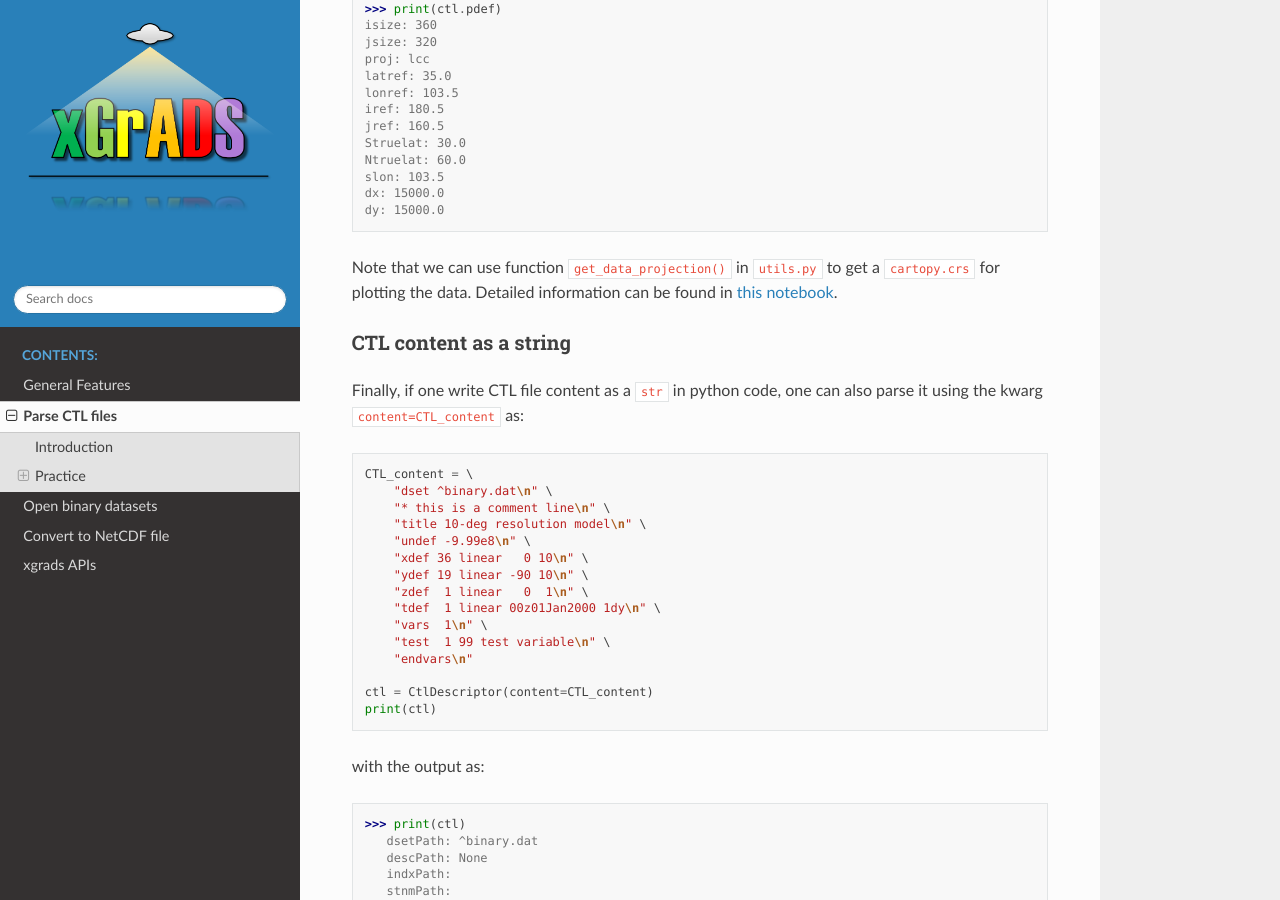
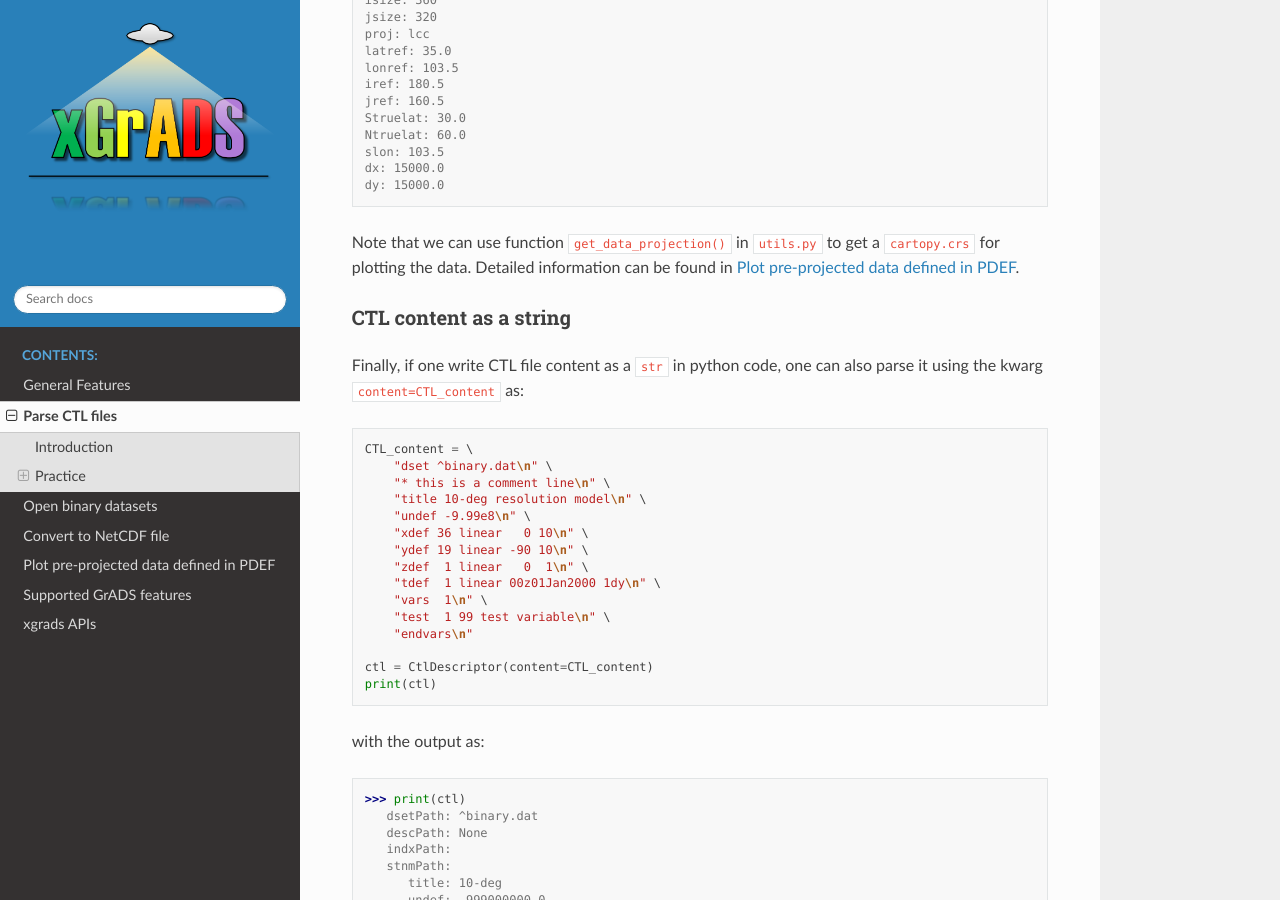
Before and after one commit to miniufo/xgrads, a Sphinx documentation site: the page built from docs/source/parse_ctl.md, in a window 1280 px wide and 900 px high, scrolled down 5030 px. Built offline with Sphinx 7.4.7 and the Read the Docs theme 3.1.0, drawn with Linux system fonts in a browser that asks for light colours; pages that are not in the unit, such as notebooks, are missing from menus.

Commit message:
Fix the documentation build and add a support matrix page
The docs did not build at HEAD: nbsphinx failed with a misleading
`JSONDecodeError` on notebooks/Plot_PDEF_data.ipynb. Root cause is the
first line of that cell being `---` while the same cell contains a
second `---` further down, so pandoc reads the cell as a YAML metadata
block, exits 64 and writes nothing to stdout. Reproduced directly:

    pandoc -f markdown -t json < cell  ->  rc=64,
    "YAML parse exception at line 3, column 7"

Replaced both separators with `***` (same <hr> rendering). The other
four cells that also start with `---` are fine - a lone `---` is
rendered as a horizontal rule. Byte diff is exactly the 6 characters
changed; the cell now renders and all five sections are present in the
generated HTML.

Build warnings, all pre-existing, driven to zero so that
`fail_on_warning: true` and the CI `-W` job are satisfiable:

- conf.py: drop the `display_version` theme option (removed in
  sphinx-rtd-theme 2.x; it warns), drop the unused `import sys`, and
  exclude Features_of_GrADS_OpenGrADS.ipynb and
  Read_GrADS_ctl_file_Chn.ipynb, which are in no toctree and only
  produced "document isn't included in any toctree".
- convert_netcdf.md / introduction.md / open_dataset.md / parse_ctl.md:
  shift every heading up one level so documents start at H1 and never
  skip a level (H1 -> H3 jumps), and drop the transition line that
  immediately followed the title ("Document or section may not begin
  with a transition").
- parse_ctl.md: the link to the PDEF notebook pointed at
  notebooks/Plot preprojected data...ipynb, which no longer exists at
  the repository root; replaced with the {doc} reference to the
  published notebook.
- docs/requirements.txt: pin Sphinx>=7.4,<9 with the other tooling, and
  add ipywidgets (nbsphinx warns without it).
- .readthedocs.yaml: enable fail_on_warning, install with pip instead of
  the removed setuptools method, and add pandoc to apt_packages since
  nbsphinx shells out to it.

Also adds docs/source/support_matrix.md (linked from the toctree),
README/install updates, CHANGELOG.md and CONTRIBUTING.md.

Verified with a clean venv built from docs/requirements.txt, i.e. the
Sphinx 8.2.3 that CI and RTD will actually use - not the newer Sphinx
in the development environment:

    python -m sphinx -W --keep-going -b html docs/source <tmp>
    -> build succeeded, 0 warnings

````diff
--- a/docs/source/conf.py
+++ b/docs/source/conf.py
@@ -11,7 +11,6 @@
 # documentation root, use os.path.abspath to make it absolute, like shown here.
 #
 import os
-import sys
 import datetime
 #sys.path.append(os.path.abspath('.'))
 #sys.path.insert(0, os.path.abspath('../../'))
@@ -64,6 +63,9 @@
 exclude_patterns = [
     'conf.py', 'sphinxext', '_build', '_templates', '_themes',
     '.DS_Store', 'trash', 'tmp', '**/.ipynb_checkpoints',
+    # listed in the repository but intentionally not published
+    'notebooks/Features_of_GrADS_OpenGrADS.ipynb',
+    'notebooks/Read_GrADS_ctl_file_Chn.ipynb',
 ]
 
 # nbsphinx: don't execute notebooks during docs build (avoid needing data files)
@@ -81,7 +83,6 @@
 html_theme = 'sphinx_rtd_theme'
 html_theme_options = {
     'logo_only': True,
-    'display_version': False,
     'collapse_navigation': True,
     'navigation_depth': 4,
     'prev_next_buttons_location': 'bottom',  # top and bottom
--- a/docs/source/index.rst
+++ b/docs/source/index.rst
@@ -30,6 +30,7 @@
    notebooks/Cressman_analysis
 
 
+   support_matrix.md
    ../modules
 
 Indices and tables
--- a/docs/source/parse_ctl.md
+++ b/docs/source/parse_ctl.md
@@ -1,13 +1,12 @@
-## Parse CTL files
+# Parse CTL files
 
-------------------
-### Introduction
+## Introduction
 One of the very fundamental purposes of [xgrads](https://github.com/miniufo/xgrads) is to properly parse a given CTL file.  Now [xgrads](https://github.com/miniufo/xgrads) supports most commonly-used CTL files except those with `dtype` (data type) being `station`, `GRIB`, or `NetCDF`.  These types of datasets, especially `GRIB` and `NetCDF` are all supported in [xarray](https://docs.xarray.dev/en/stable/), so we don't need extra efforts to support these kinds of datasets.  `station`-type of data is not very commonly-used now because interpolation can be easily done by [xarray](https://docs.xarray.dev/en/stable/)
 
 
 ------------------
-### Practice
-#### Standard CTL file
+## Practice
+### Standard CTL file
 For a standard CTL file `ElenaIsenTest.ctl` like:
 ```text
 dset ^ElenaIsenTest.dat
@@ -86,7 +85,7 @@
 ```
 
 
-#### CTL file with non-ASCII characters
+### CTL file with non-ASCII characters
 For a CTL file `intensity16070412.ctl` containing Chinese or other non-ASCII characters:
 ```text
 dset ^intensity16070412.dat
@@ -153,7 +152,7 @@
 UnicodeDecodeError: 'gbk' codec can't decode byte 0xb4 in position 54: illegal multibyte sequence
 ```
 
-#### CTL with template
+### CTL with template
 For a single CTL file `test8.ctl` containing `template` for describing multiple binary data files:
 ```text
 dset ^test8_%y4%m2%d2%h2.dat
@@ -202,7 +201,7 @@
        vdef: [CtlVar: air      in shape (t=4, z=1, y=25, x=53)]
 ```
 
-#### CTL with PDEF
+### CTL with PDEF
 For a CTL file `test10.ctl` containing `pdef` for describing e.g., [Lambert Conformal Conic](https://en.wikipedia.org/wiki/Lambert_conformal_conic_projection) projection dataset (usually output by numerical model like [WRF](https://www.mmm.ucar.edu/weather-research-and-forecasting-model)):
 ```text
 dset ^test10.dat
@@ -263,10 +262,10 @@
 dy: 15000.0
 ```
 
-Note that we can use function `get_data_projection()` in `utils.py` to get a `cartopy.crs` for plotting the data.  Detailed information can be found in [this notebook](https://github.com/miniufo/xgrads/blob/master/notebooks/Plot%20preprojected%20data%20defined%20in%20PDEF.ipynb).
+Note that we can use function `get_data_projection()` in `utils.py` to get a `cartopy.crs` for plotting the data.  Detailed information can be found in {doc}`notebooks/Plot_PDEF_data`.
 
 
-#### CTL content as a string
+### CTL content as a string
 Finally, if one write CTL file content as a `str` in python code, one can also parse it using the kwarg `content=CTL_content` as:
 ```python
 CTL_content = \
````
Also changed, not shown: CHANGELOG.md (added, +9 -0 lines), CONTRIBUTING.md (added, +38 -0 lines), README.md (+2 -2 lines), docs/requirements.txt (+5 -3 lines), docs/source/convert_netcdf.md (+3 -4 lines), docs/source/introduction.md (+6 -7 lines), docs/source/open_dataset.md (+5 -6 lines), docs/source/support_matrix.md (added, +19 -0 lines), .readthedocs.yaml, docs/source/notebooks/Plot_PDEF_data.ipynb.
